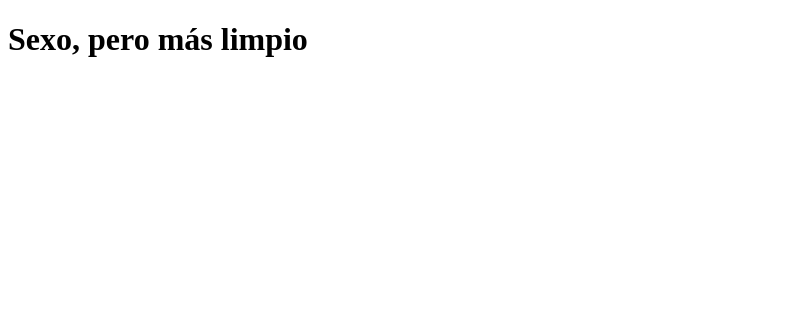
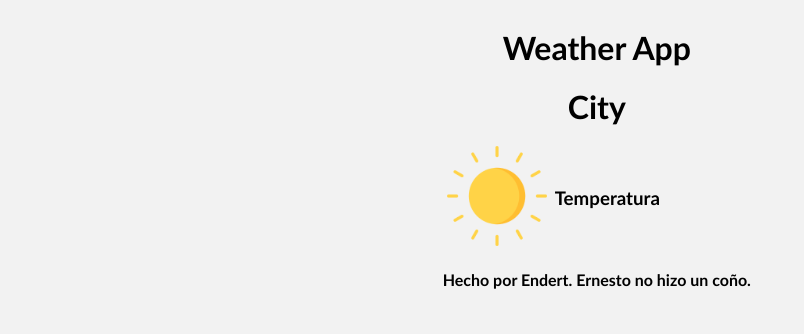
Before and after one commit to RoVixen/login-practice, a website: page view/index.html in a window 1280 px wide. Shown: the whole page, without its empty margins (0-804 px from the left). Drawn offline with Linux system fonts and the light colour scheme.

Commit message:
Front-End

```diff
--- a/index.js
+++ b/index.js
@@ -2,8 +2,6 @@ const express = require('express');
 const app = express();
 
 const PORT = 3000;
-
-
 
 app.use(express.static('view'));
 
--- a/view/index.html
+++ b/view/index.html
@@ -4,9 +4,32 @@
     <meta charset="UTF-8">
     <meta http-equiv="X-UA-Compatible" content="IE=edge">
     <meta name="viewport" content="width=device-width, initial-scale=1.0">
-    <title>Document</title>
+    <link rel="stylesheet" href="style.css">
+    <title>Weather Forecast</title>
 </head>
 <body>
-    <h1>Sexo, pero más limpio</h1>
+    <div class="main">
+        <form action="post">
+            <h1 class="Weather" id="Weather"> Weather App</h1>
+
+            <h1 class="city" id="city">City</h1>
+
+
+            <div class="tiempo" id="tiempo">
+
+                <div class="imagen" id="imagen">
+                    <img class="png" id="png" src="img/sun.png" alt="">
+                </div>
+
+
+                <div class="info" id="info">
+                    <h3 class="temperatura" id="temperatura">Temperatura</h3>
+                </div>
+            </div>
+
+            <h4>Hecho por Endert. Ernesto no hizo un coño.</h4>
+
+        </form>
+    </div>
 </body>
 </html>
--- /dev/null
+++ b/view/style.css
@@ -0,0 +1,42 @@
+* {
+    background: #f2f2f2;
+    font-family: 'Gill Sans', 'Gill Sans MT', Calibri, 'Trebuchet MS', sans-serif;
+}
+
+.main {
+    display: flex;
+    align-items: center;
+    justify-content: center;
+    max-width: 4200px;
+    width: 90%;
+    max-height: 900px;
+    height: 90%;
+    padding: 20px;
+}
+
+    form {
+        width: auto;
+        display: flex;
+        flex-direction: column;
+
+    }
+
+    .png {
+        height: 100px;
+    }
+
+    .tiempo {
+        display:flex;
+        flex-direction: row;
+        align-items: center;
+    }
+    .imagen, .info {
+        margin: 0 4px 0 4px;
+    }
+
+    h1 {
+        display: flex;
+        margin: 0 auto;
+        margin-bottom: 20px;
+
+    }
```
Also changed, not shown: view/img/cloudy.png (added), view/img/rainy-day.png (added), view/img/snow.png (added), view/img/storm.png (added), view/img/sun.png (added).
